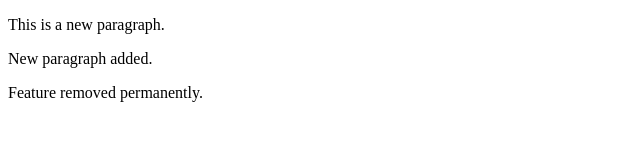
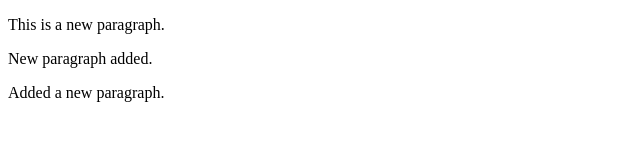
Before and after one commit to Unpainted01mind/Local-Repo, a plain HTML site: page index.html in a window 1280 px wide. Shown: the full height of the page, 0-640 px from the left. Drawn offline with Linux system fonts and the light colour scheme.

Commit message:
added a paragraph

```diff
--- a/index.html
+++ b/index.html
@@ -12,7 +12,7 @@
     New paragraph added.
 </p>
 <p>
-    Feature removed permanently.
+    Added a new paragraph.
 </p>
 <br>
 
```
